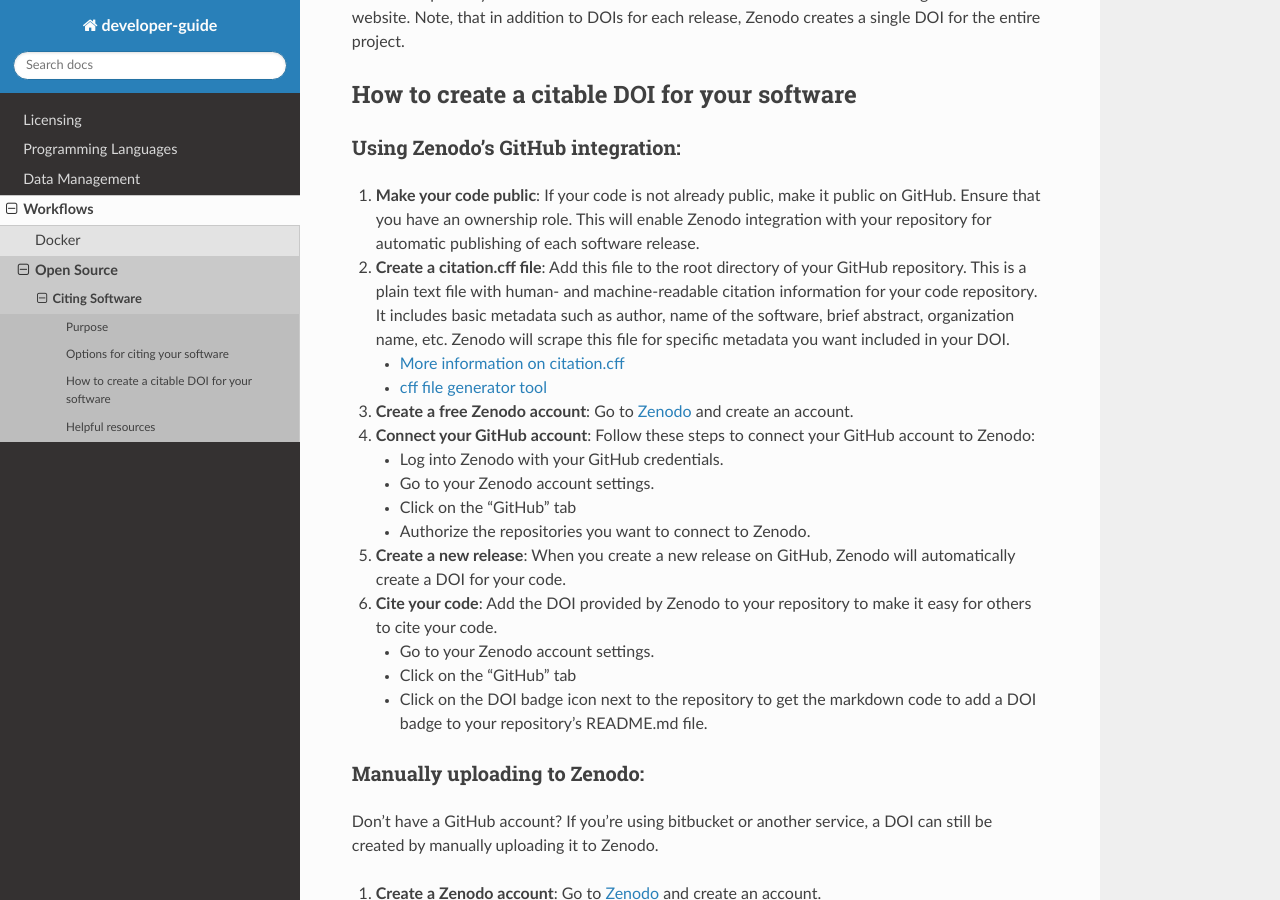
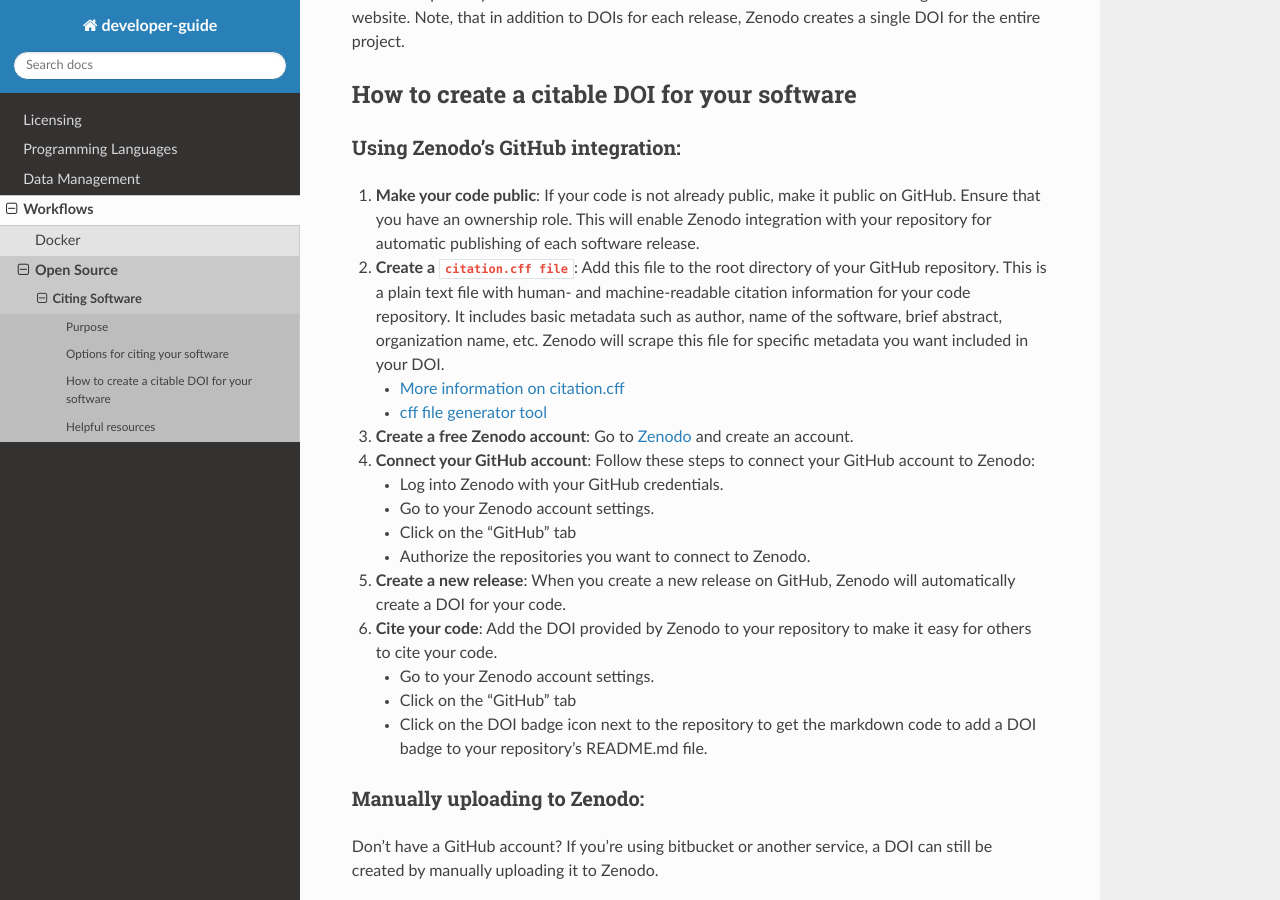
Before and after one commit to lasp/developer-guide, a Sphinx documentation site: the page built from docs/source/workflows/open_source/citing_software.md, in a window 1280 px wide and 900 px high, scrolled down 602 px. Built offline with Sphinx 7.4.7 and the Read the Docs theme 2.0.0, drawn with Linux system fonts in a browser that asks for light colours.

Commit message:
Add code block formatting for file name
Co-authored-by: Matthew Bourque <Matthew.Bourque@lasp.colorado.edu>

```diff
--- a/docs/source/workflows/open_source/citing_software.md
+++ b/docs/source/workflows/open_source/citing_software.md
@@ -25,7 +25,7 @@
 1. **Make your code public**: If your code is not already public, make it public on GitHub. Ensure that you have
   an ownership role. This will enable Zenodo integration with your repository for automatic publishing of each
   software release.
-2. **Create a citation.cff file**: Add this file to the root directory of your GitHub repository. This is a plain
+2. **Create a `citation.cff file`**: Add this file to the root directory of your GitHub repository. This is a plain
   text file with human- and machine-readable citation information for your code repository. It includes basic
   metadata such as author, name of the software, brief abstract, organization name, etc. Zenodo will scrape this
   file for specific metadata you want included in your DOI.
```
